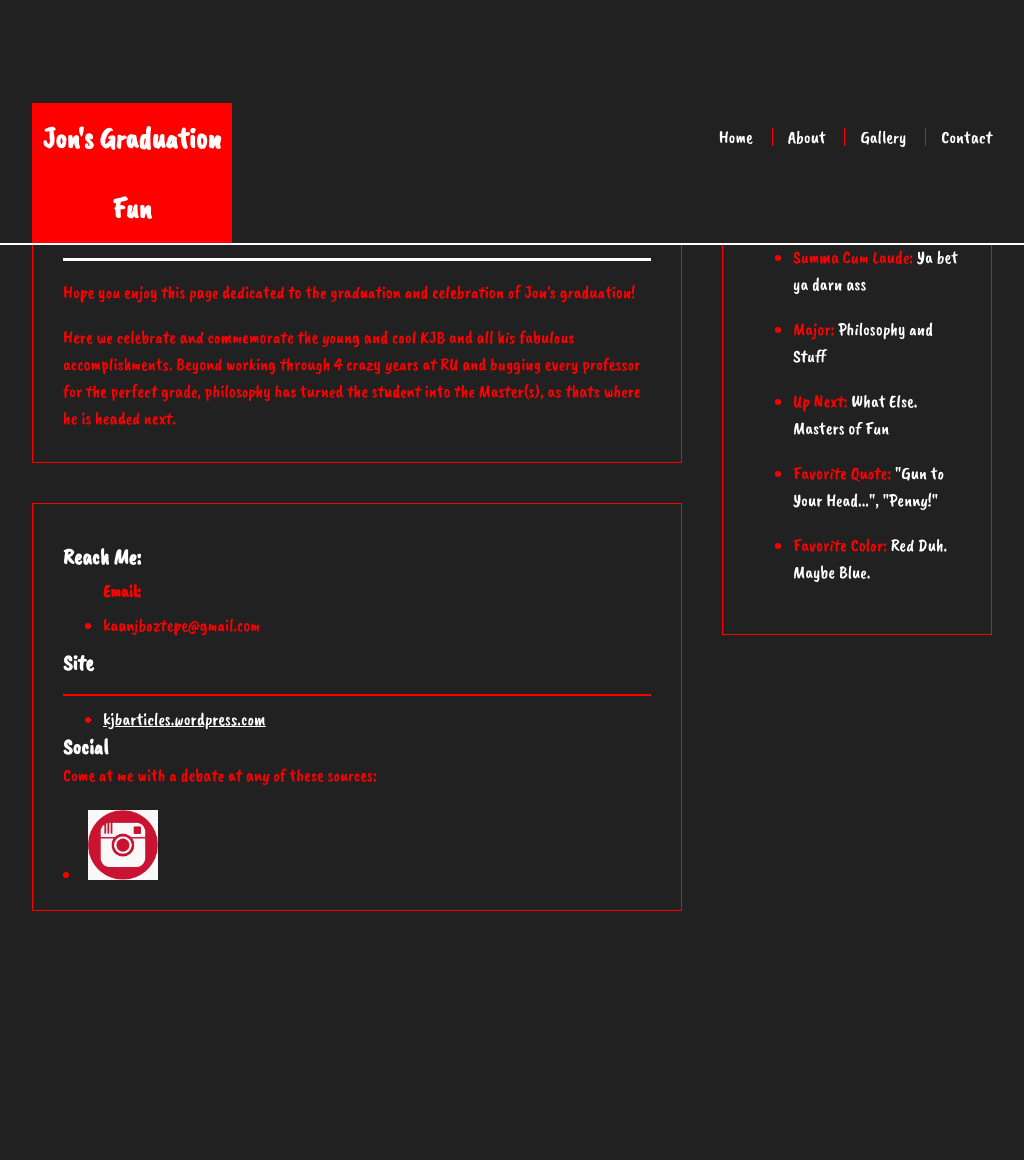
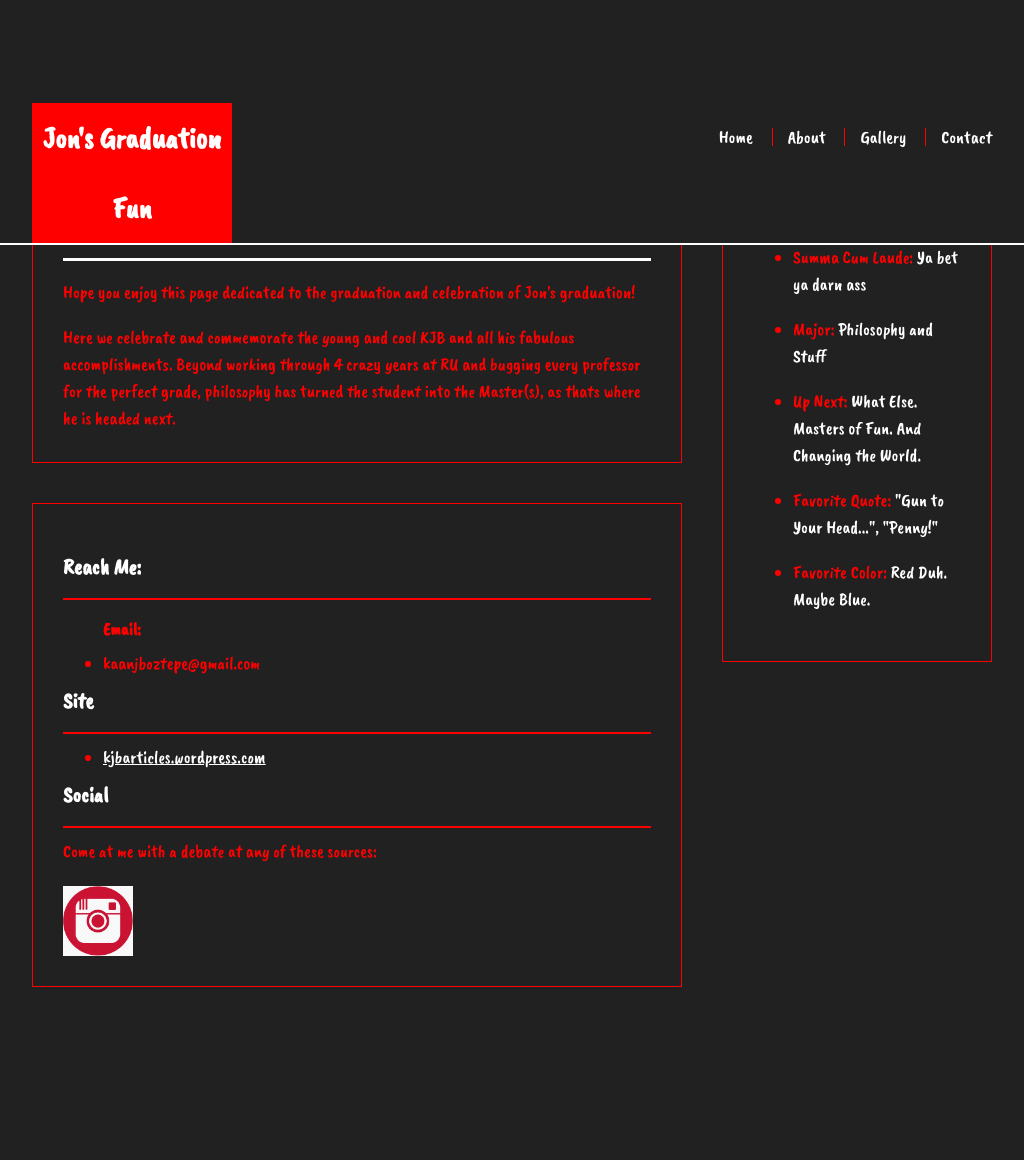
Before and after one commit to 72474/grad, a plain HTML site: page index.html in a window 1280 px wide. Shown: the part 97-1257 px from the top of the page, without its empty margins (56-1080 px from the left). Drawn offline with nearby package versions, Linux system fonts and the light colour scheme; a script that the page names is missing.

Commit message:
Add files via upload

```diff
--- a/index.html
+++ b/index.html
@@ -51,14 +51,14 @@
       <ul>
       <li> <p class="big">Summa Cum Laude: <span style="color:white">Ya bet ya darn ass</span></p></li>
       <li> <p class="big">Major: <span style="color:white">Philosophy and Stuff</p></li>
-      <li> <p class="big">Up Next: <span style="color:white">What Else. Masters of Fun</p></li>
+      <li> <p class="big">Up Next: <span style="color:white">What Else. Masters of Fun. And Changing the World. </p></li>
       <li> <p class="big">Favorite Quote: <span style="color:white"> "Gun to Your Head...", "Penny!"</p></li>
      <li> <p class="big">Favorite Color: <span style="color:white"> Red Duh. Maybe Blue.</p></li>
     </ul>
   </section>
 
   <section class="main-section">
-    <h2>Reach Me:</h2>
+    <h3>Reach Me:</h3>
     <ul>
     <h4>Email:</h4><li>kaanjboztepe@gmail.com </a></li>
   </ul>
@@ -66,13 +66,13 @@
     <ul>
     <li><a href="kjbarticles.wordpress.com">kjbarticles.wordpress.com</a></li>
   </ul>
-      <h2>Social</h2>
+      <h3>Social</h3>
         <p>Come at me with a debate at any of these sources: </p><br>
         <br>
-        <li><a href="https://www.instagram.com/kaanjon_/">
+      <a href="https://www.instagram.com/kaanjon_/">
          <img alt="Instagram" class="icon" src="images/instagram.jpg"
          width="70" height="70">
-      </a></li>
+      </a>
     </div>
     </section>
     </section>
```
